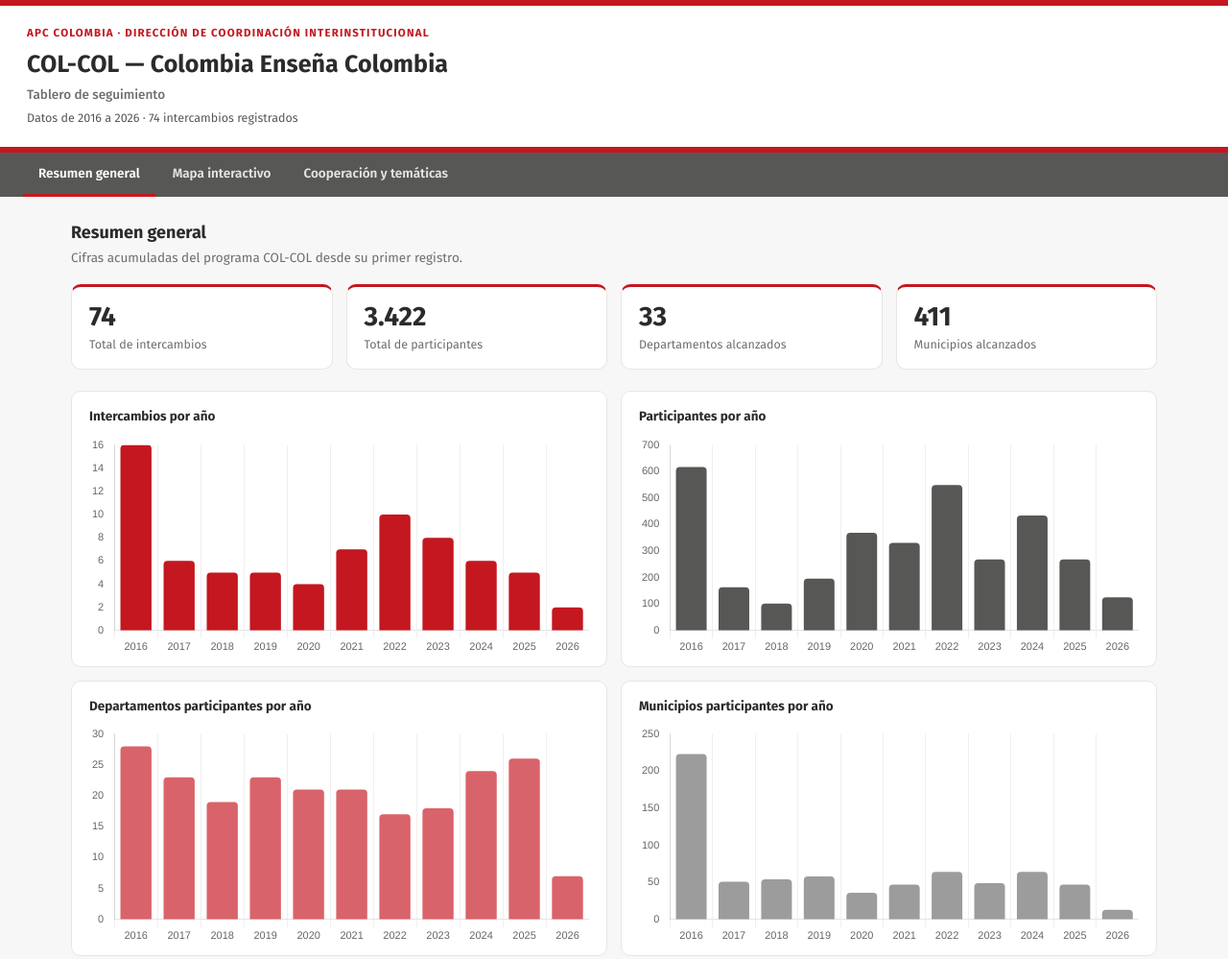
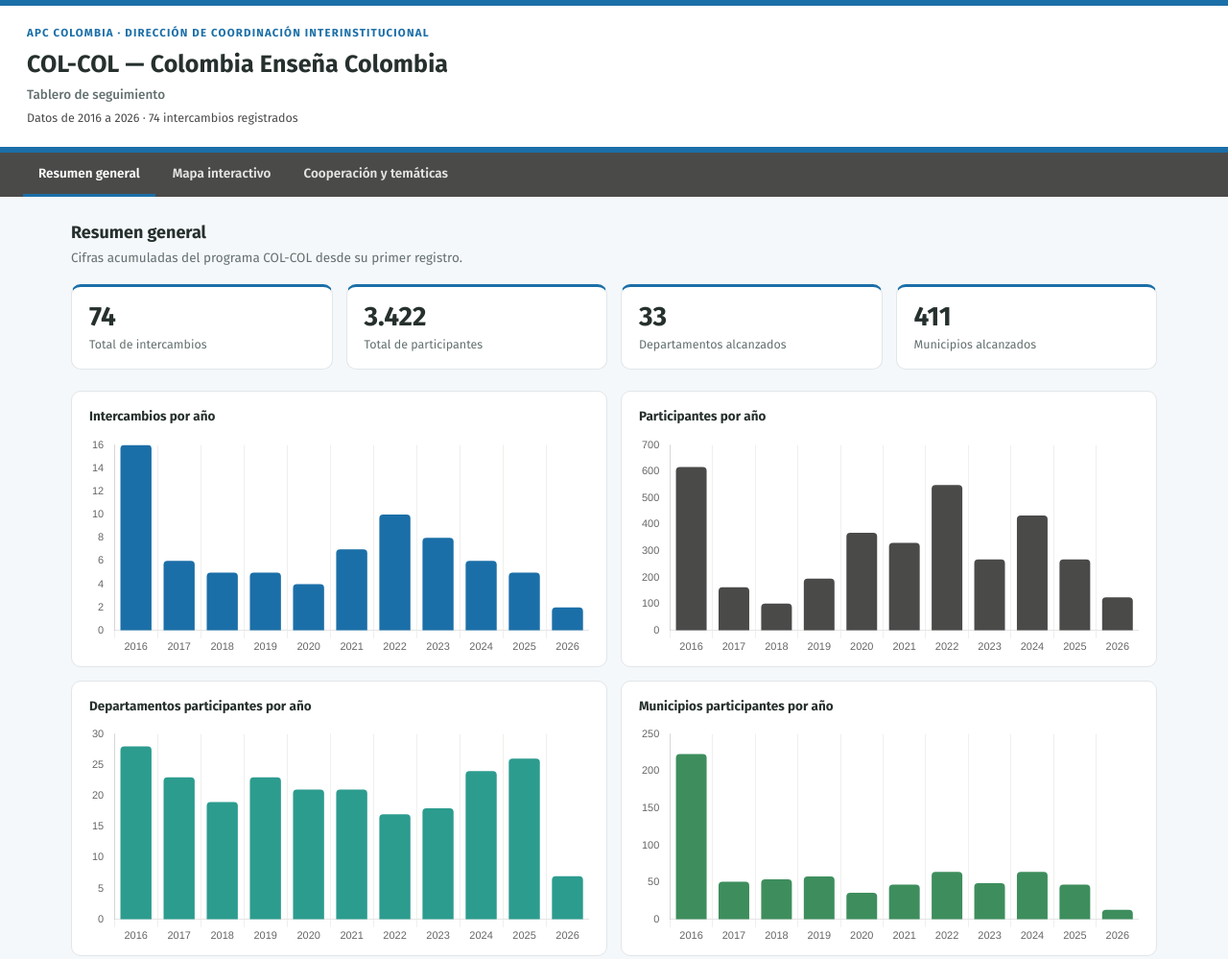
Before and after one commit to sncicapc/colcol, a plain HTML site: page index.html in a window 1280 px wide. Shown: the top 999 px of the page at 96% size. Drawn offline with nearby package versions, Linux system fonts and the light colour scheme.

Commit message:
Add files via upload

```diff
--- a/index.html
+++ b/index.html
@@ -12,18 +12,20 @@
 <script src="https://cdnjs.cloudflare.com/ajax/libs/d3/7.9.0/d3.min.js"></script>
 <style>
 :root{
-  --red:#C4171F;
-  --red-dark:#8C1015;
-  --red-soft:#D9636A;
-  --gray-dark:#575756;
+  --blue:#1B6FA8;
+  --blue-dark:#0D3D5C;
+  --teal:#2C9C8F;
+  --green:#3E8E5D;
+  --gray-dark:#4A4A49;
   --gray-mid:#9D9C9C;
   --gray-light:#D9D9D8;
-  --bg:#F7F7F7;
+  --bg:#F5F8FA;
   --card:#FFFFFF;
-  --text:#2B2B2A;
-  --text-muted:#6E6E6D;
-  --border:#E6E6E5;
-  --map-empty:#E3E3E2;
+  --text:#26302E;
+  --text-muted:#647070;
+  --border:#E1E6E8;
+  --map-empty:#E3E6E7;
+  --tint:#E8F1F7;
   --radius:10px;
 }
 *{box-sizing:border-box;}
@@ -34,20 +36,20 @@
   color:var(--text);
   line-height:1.45;
 }
-a{color:var(--red-dark);}
+a{color:var(--blue-dark);}
 
 /* ---------- Header ---------- */
 .app-header{
   background:#fff;
-  border-top:6px solid var(--red);
-  border-bottom:6px solid var(--red);
+  border-top:6px solid var(--blue);
+  border-bottom:6px solid var(--blue);
   padding:20px 28px;
 }
 .app-header .eyebrow{
   text-transform:uppercase;
   letter-spacing:.1em;
   font-size:11.5px;
-  color:var(--red);
+  color:var(--blue);
   font-weight:700;
   margin-bottom:6px;
 }
@@ -93,7 +95,7 @@
 .tab-btn:hover{ color:#fff; }
 .tab-btn.active{
   color:#fff;
-  border-bottom-color:var(--red);
+  border-bottom-color:var(--blue);
 }
 
 main{ padding:22px 24px 56px; max-width:1180px; margin:0 auto; }
@@ -125,7 +127,7 @@
   border-radius:var(--radius);
   border:1px solid var(--border);
   padding:16px 18px;
-  border-top:3px solid var(--red);
+  border-top:3px solid var(--blue);
 }
 .kpi-value{
   font-size:28px;
@@ -222,9 +224,9 @@
   cursor:pointer;
   color:var(--text);
 }
-.intercambio-item:hover{ background:#FBEBEC; }
+.intercambio-item:hover{ background:var(--tint); }
 .intercambio-item.active{
-  background:var(--red);
+  background:var(--blue);
   color:#fff;
   border-radius:6px;
 }
@@ -232,14 +234,14 @@
   display:inline-block;
   font-size:10.5px;
   font-weight:700;
-  color:var(--red-dark);
-  background:#FBEBEC;
+  color:var(--blue-dark);
+  background:var(--tint);
   border-radius:4px;
   padding:1px 5px;
   margin-right:6px;
 }
 .intercambio-item.active .yr{
-  color:var(--red);
+  color:var(--blue);
   background:#fff;
 }
 .reset-btn, .clear-filters-btn{
@@ -247,15 +249,15 @@
   margin-top:8px;
   padding:8px 10px;
   border-radius:6px;
-  border:1px solid var(--red);
+  border:1px solid var(--blue);
   background:#fff;
-  color:var(--red);
+  color:var(--blue);
   font-family:inherit;
   font-weight:600;
   font-size:12.5px;
   cursor:pointer;
 }
-.reset-btn:hover, .clear-filters-btn:hover{ background:#FBEBEC; }
+.reset-btn:hover, .clear-filters-btn:hover{ background:var(--tint); }
 
 .map-panel{
   background:var(--card);
@@ -276,21 +278,24 @@
 #map-svg-wrap svg.main-map{ width:100%; height:auto; display:block; }
 .inset-box{
   position:absolute;
-  right:6px;
-  bottom:6px;
-  width:26%;
-  min-width:90px;
+  left:6px;
+  top:6px;
+  width:30%;
+  min-width:110px;
+  max-width:150px;
   background:#fff;
   border:1px solid var(--border);
   border-radius:6px;
-  padding:4px;
+  padding:6px;
 }
 .inset-box .inset-label{
   font-size:9px;
   color:var(--text-muted);
   text-align:center;
   margin-top:2px;
+  line-height:1.25;
 }
+.inset-box .dept-path{ stroke:var(--blue-dark); stroke-width:1.3; }
 .dept-path{ stroke:#fff; stroke-width:0.7; cursor:default; transition:fill .15s; }
 .dept-path.highlight{ cursor:pointer; }
 .map-tooltip{
@@ -329,8 +334,8 @@
 .detail-row .v{ font-size:12.8px; color:var(--text); }
 .dept-tag-list{ display:flex; flex-wrap:wrap; gap:6px; }
 .dept-tag{
-  background:#FBEBEC;
-  color:var(--red-dark);
+  background:var(--tint);
+  color:var(--blue-dark);
   border-radius:5px;
   padding:3px 8px;
   font-size:11.8px;
@@ -362,7 +367,7 @@
 #boot-screen.hidden{ display:none; }
 .spinner{
   width:34px; height:34px; border-radius:50%;
-  border:3px solid var(--gray-light); border-top-color:var(--red);
+  border:3px solid var(--gray-light); border-top-color:var(--blue);
   animation:spin 0.8s linear infinite;
 }
 @keyframes spin{ to{ transform:rotate(360deg); } }
@@ -370,14 +375,14 @@
   max-width:520px;
   background:#fff;
   border:1px solid var(--border);
-  border-left:4px solid var(--red);
+  border-left:4px solid var(--blue);
   border-radius:8px;
   padding:18px 22px;
   text-align:left;
   font-size:13.5px;
   display:none;
 }
-#boot-error h3{ margin-top:0; color:var(--red); font-size:15px; }
+#boot-error h3{ margin-top:0; color:var(--blue); font-size:15px; }
 
 @media (max-width: 880px){
   .kpi-grid{ grid-template-columns:1fr 1fr; }
@@ -572,12 +577,12 @@
 
 // Paleta institucional APC Colombia (manual de imagen): rojo + grises, con matices para variedad
 const PALETTE = {
-  red: '#C4171F',
-  redDark: '#8C1015',
-  redSoft: '#D9636A',
-  grayDark: '#575756',
-  grayMid: '#9D9C9C',
-  grayLight: '#C9C9C8'
+  blue: '#1B6FA8',
+  blueDark: '#0D3D5C',
+  teal: '#2C9C8F',
+  green: '#3E8E5D',
+  grayDark: '#4A4A49',
+  grayMid: '#9D9C9C'
 };
 const MAP_EMPTY = '#E3E3E2';
 
@@ -781,7 +786,7 @@
   document.getElementById('kpi-municipios').textContent = k.totalMunicipios.toLocaleString('es-CO');
 }
 
-function barChart(canvasId, labels, values, {horizontal=false, color=PALETTE.red} = {}){
+function barChart(canvasId, labels, values, {horizontal=false, color=PALETTE.blue} = {}){
   const ctx = document.getElementById(canvasId);
   if (CHARTS[canvasId]) CHARTS[canvasId].destroy();
   CHARTS[canvasId] = new Chart(ctx, {
@@ -805,16 +810,16 @@
   const yearLabels = years.map(String);
 
   const iXA = intercambiosPorAnio(DATA.registro);
-  barChart('chart-intercambios-anio', yearLabels, yearLabels.map(y => iXA[y] || 0), { color: PALETTE.red });
+  barChart('chart-intercambios-anio', yearLabels, yearLabels.map(y => iXA[y] || 0), { color: PALETTE.blue });
 
   const pXA = participantesPorAnio(DATA.registro, DATA.etapas);
   barChart('chart-participantes-anio', yearLabels, yearLabels.map(y => pXA[y] || 0), { color: PALETTE.grayDark });
 
   const dXA = departamentosPorAnio(DATA.registro, DATA.departamentos);
-  barChart('chart-departamentos-anio', yearLabels, yearLabels.map(y => dXA[y] || 0), { color: PALETTE.redSoft });
+  barChart('chart-departamentos-anio', yearLabels, yearLabels.map(y => dXA[y] || 0), { color: PALETTE.teal });
 
   const mXA = municipiosPorAnio(DATA.registro, DATA.departamentos);
-  barChart('chart-municipios-anio', yearLabels, yearLabels.map(y => mXA[y] || 0), { color: PALETTE.grayMid });
+  barChart('chart-municipios-anio', yearLabels, yearLabels.map(y => mXA[y] || 0), { color: PALETTE.green });
 }
 
 function renderTopDepartamentos(years){
@@ -825,7 +830,7 @@
     const year = sel.value || null;
     const counts = intercambiosPorDepartamento(DATA.departamentos, DATA.registro, year);
     const sorted = Object.entries(counts).sort((a,b) => b[1] - a[1]);
-    barChart('chart-top-departamentos', sorted.map(p => p[0]), sorted.map(p => p[1]), { horizontal: true, color: PALETTE.redDark });
+    barChart('chart-top-departamentos', sorted.map(p => p[0]), sorted.map(p => p[1]), { horizontal: true, color: PALETTE.blueDark });
   }
   sel.addEventListener('change', update);
   update();
@@ -849,7 +854,7 @@
   function updateTematicas(){
     const y = selTem.value || null;
     const r = topN(ranking(DATA.registro, 'EJE TEMATICO', { year: y }), 10);
-    barChart('chart-tematicas', r.labels, r.values, { horizontal: true, color: PALETTE.red });
+    barChart('chart-tematicas', r.labels, r.values, { horizontal: true, color: PALETTE.blue });
   }
   function updateOds(){
     const y = selOds.value || null;
@@ -859,12 +864,12 @@
   function updateCooperantes(){
     const y = selCoop.value || null;
     const r = topN(ranking(DATA.registro, 'COOPERANTE PRINCIPAL', { year: y }), 10);
-    barChart('chart-cooperantes', r.labels, r.values, { horizontal: true, color: PALETTE.redSoft });
+    barChart('chart-cooperantes', r.labels, r.values, { horizontal: true, color: PALETTE.teal });
   }
   function updateEntidades(){
     const y = selEnt.value || null;
     const r = topN(rankingEntidades(DATA.entidades, DATA.registro, { year: y }), 10);
-    barChart('chart-entidades', r.labels, r.values, { horizontal: true, color: PALETTE.grayMid });
+    barChart('chart-entidades', r.labels, r.values, { horizontal: true, color: PALETTE.green });
   }
   selTem.addEventListener('change', updateTematicas);
   selOds.addEventListener('change', updateOds);
@@ -917,7 +922,7 @@
 }
 
 function allDeptPaths(){
-  return d3.select('#map-svg-wrap').selectAll('path.dept-path');
+  return d3.select('#map-svg-wrap').selectAll('.dept-path');
 }
 
 function renderMapSvg(){
@@ -962,12 +967,23 @@
       .style('display', 'block');
     const insetProjection = d3.geoMercator().fitSize([insetW - 8, insetH - 8], sanAndresFeature);
     const insetPath = d3.geoPath().projection(insetProjection);
-    insetSvg.append('g').attr('transform', 'translate(4,4)')
-      .append('path')
+    const insetG = insetSvg.append('g').attr('transform', 'translate(4,4)');
+    insetG.append('path')
       .datum(sanAndresFeature)
       .attr('class', 'dept-path')
       .attr('d', insetPath(sanAndresFeature))
       .attr('data-dpto', SAN_ANDRES_DPTO);
+    // La isla es tan pequeña que, aunque el recuadro esté bien encuadrado, el contorno
+    // puede verse como un punto casi imperceptible. Se agrega un círculo del mismo
+    // color sobre el centroide para que siempre sea visible, sin importar el zoom.
+    const centroid = insetProjection(d3.geoCentroid(sanAndresFeature));
+    insetG.append('circle')
+      .datum(sanAndresFeature)
+      .attr('class', 'dept-path')
+      .attr('data-dpto', SAN_ANDRES_DPTO)
+      .attr('cx', centroid[0])
+      .attr('cy', centroid[1])
+      .attr('r', 7);
     insetBox.insertAdjacentHTML('beforeend', '<div class="inset-label">San Andrés y Providencia</div>');
   }
 
@@ -986,7 +1002,7 @@
 }
 
 function deptColorScale(maxVal){
-  return d3.scaleLinear().domain([0, maxVal || 1]).range(['#EDEDEC', PALETTE.grayDark]);
+  return d3.scaleLinear().domain([0, maxVal || 1]).range(['#DCEAF5', PALETTE.blueDark]);
 }
 
 function colorMapDefault(){
@@ -1004,7 +1020,7 @@
     });
 
   document.getElementById('map-legend').innerHTML = `
-    <span class="legend-swatch" style="background:#EDEDEC"></span> menos intercambios
+    <span class="legend-swatch" style="background:#DCEAF5"></span> menos intercambios
     <span class="legend-swatch" style="background:${PALETTE.grayDark}; margin-left:6px;"></span> más intercambios`;
 }
 
@@ -1022,12 +1038,12 @@
       }
       d._info = participo ? info : '';
       d3.select(this)
-        .attr('fill', participo ? PALETTE.red : MAP_EMPTY)
+        .attr('fill', participo ? PALETTE.teal : MAP_EMPTY)
         .classed('highlight', !!participo);
     });
 
   document.getElementById('map-legend').innerHTML = `
-    <span class="legend-swatch" style="background:${PALETTE.red}"></span> departamento participante
+    <span class="legend-swatch" style="background:${PALETTE.teal}"></span> departamento participante
     <span class="legend-swatch" style="background:${MAP_EMPTY}; margin-left:6px;"></span> no participó`;
 
   document.getElementById('map-title').textContent = nombre;
```
